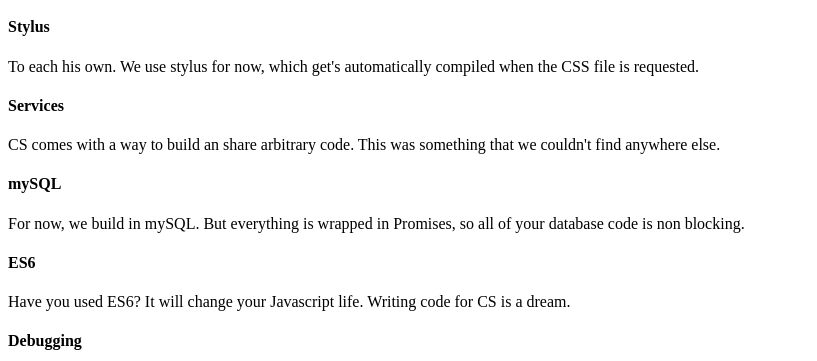
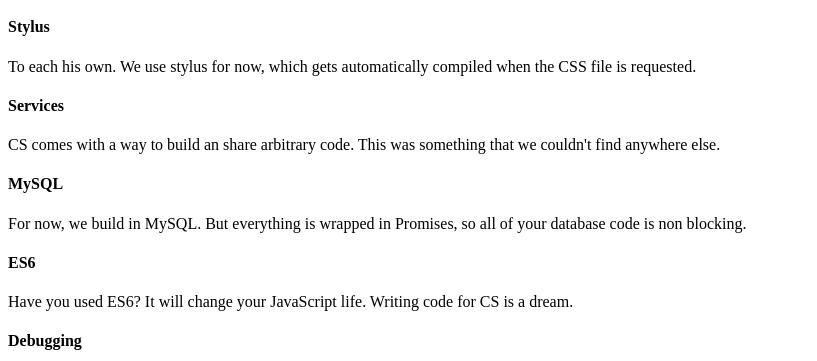
Before and after one commit to ConnectAi/cornerstone-skeleton, a website: page views/index.html in a window 1280 px wide. Shown: the part 200-561 px from the top of the page, 0-817 px from the left. Drawn offline with Linux system fonts and the light colour scheme.

Commit message:
Added new cs-client.

```diff
--- /dev/null
+++ b/bower.json
@@ -0,0 +1,6 @@
+{
+  "name": "cs-skeleton",
+  "dependencies": {
+    "cs-client": "git://github.com/ConnectAi/cs-client.git#master"
+  }
+}
--- a/config.json
+++ b/config.json
@@ -3,6 +3,7 @@
 	"port": 3000,
 
 	"session": "memory",
+	"secret": "Shh! It's a secret.",
 	"sockets": false,
 	"cacheBuster": false,
 
--- a/views/index.html
+++ b/views/index.html
@@ -14,18 +14,18 @@
 		<p>Express has some killer routing for Node. We take that a step further and make those routes your controllers.</p>
 
 		<h4>Stylus</h4>
-		<p>To each his own. We use stylus for now, which get's automatically compiled when the CSS file is requested.</p>
+		<p>To each his own. We use stylus for now, which gets automatically compiled when the CSS file is requested.</p>
 
 		<h4>Services</h4>
 		<p>CS comes with a way to build an share arbitrary code. This was something that we couldn't find anywhere else.</p>
 </div>
 
 <div class="col-lg-6">
-	<h4>mySQL</h4>
-	<p>For now, we build in mySQL.  But everything is wrapped in Promises, so all of your database code is non blocking.</p>
+	<h4>MySQL</h4>
+	<p>For now, we build in MySQL.  But everything is wrapped in Promises, so all of your database code is non blocking.</p>
 
 	<h4>ES6</h4>
-	<p>Have you used ES6? It will change your Javascript life. Writing code for CS is a dream.</p>
+	<p>Have you used ES6? It will change your JavaScript life. Writing code for CS is a dream.</p>
 
 	<h4>Debugging</h4>
 	<p>We made Debugging a #1 priority.  You can find out what's going on at every step of the way. Check the docs for more.</p>
```
Also changed, not shown: views/layout.html (+8 -6 lines), 1 other file.
